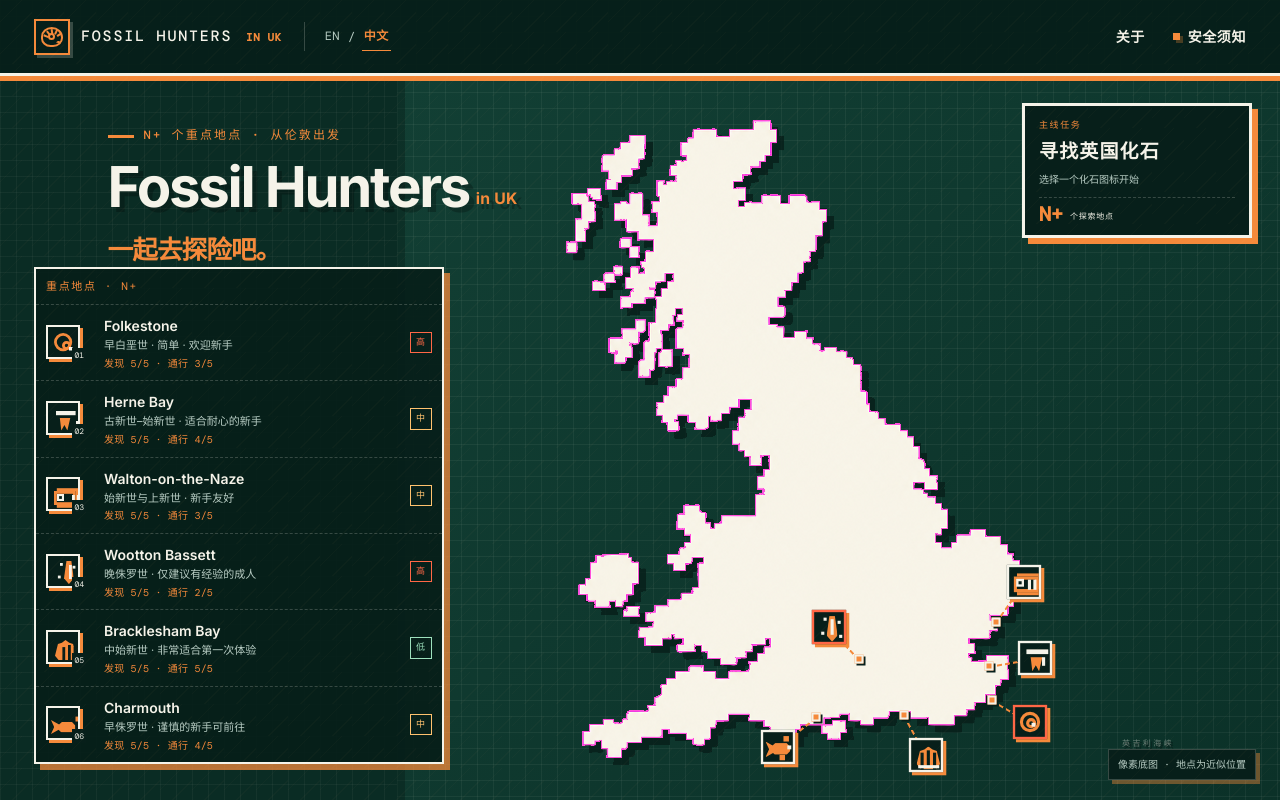
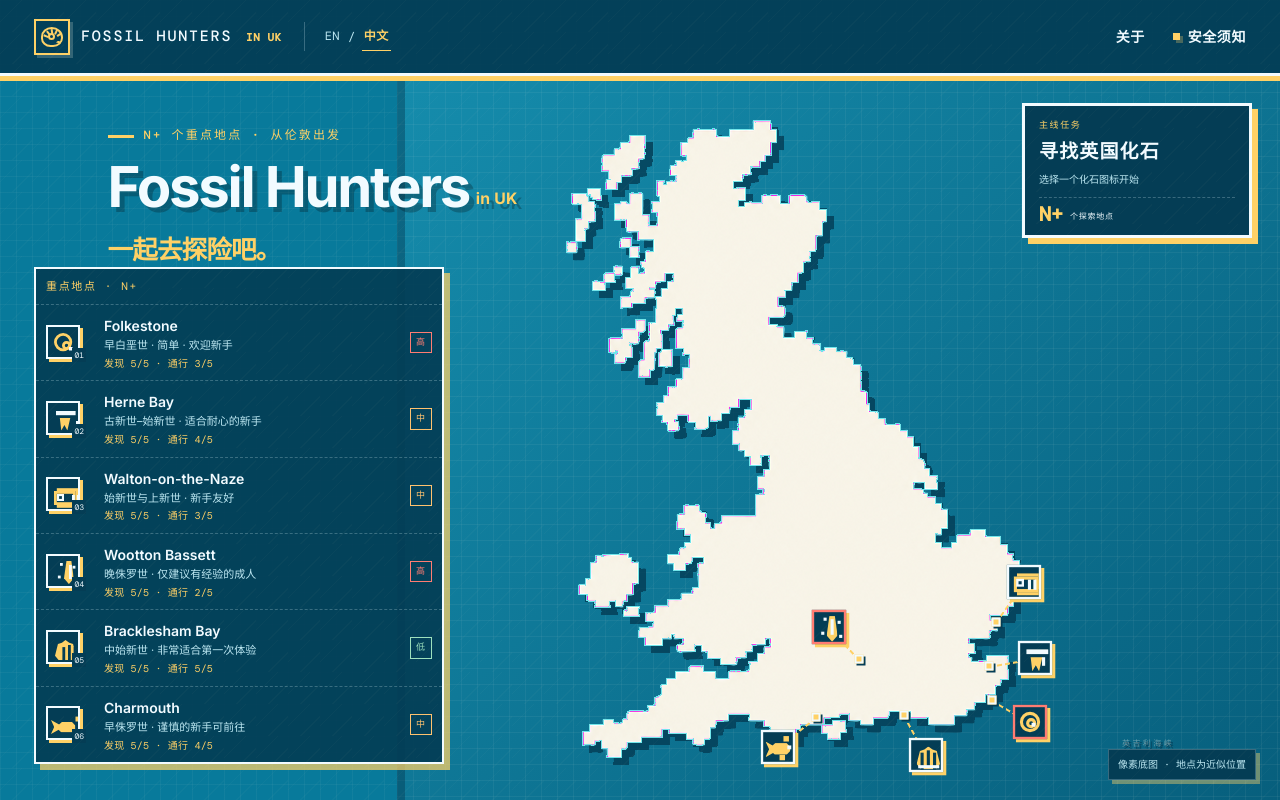
Before and after one commit to LUMINOUS1229/Uk-Fossil-Hunting, a Next.js app: page / in a window 1280 px wide. Built offline with nearby package versions, Linux system fonts and the light colour scheme.

Commit message:
Refresh site with ocean-blue theme

```diff
--- a/app/FossilMap.tsx
+++ b/app/FossilMap.tsx
@@ -109,7 +109,7 @@ const locations: Location[] = [
     source: "UK Fossils · Natural England site guidance",
     sourceLink: "https://ukfossils.co.uk/folkestone/",
     verified: "01 Aug 2026",
-    accent: "#c75b36",
+    accent: "#36c7d7",
   },
   {
     id: "herne-bay",
@@ -161,7 +161,7 @@ const locations: Location[] = [
     source: "UK Fossils field guide",
     sourceLink: "https://ukfossils.co.uk/herne-bay/",
     verified: "01 Aug 2026",
-    accent: "#3f6e6b",
+    accent: "#68ded2",
   },
   {
     id: "walton",
@@ -213,7 +213,7 @@ const locations: Location[] = [
     source: "UK Fossils · The Naze field guide",
     sourceLink: "https://ukfossils.co.uk/walton-on-the-naze/",
     verified: "01 Aug 2026",
-    accent: "#b9643d",
+    accent: "#52b9e0",
   },
   {
     id: "wootton-bassett",
@@ -264,7 +264,7 @@ const locations: Location[] = [
     source: "UK Fossils · Natural England site designation",
     sourceLink: "https://ukfossils.co.uk/wootton-bassett/",
     verified: "01 Aug 2026",
-    accent: "#6d5b3f",
+    accent: "#87d7ee",
   },
   {
     id: "bracklesham",
@@ -316,7 +316,7 @@ const locations: Location[] = [
     source: "UK Fossils field guide",
     sourceLink: "https://ukfossils.co.uk/bracklesham-bay/",
     verified: "01 Aug 2026",
-    accent: "#47766b",
+    accent: "#2dc4bd",
   },
   {
     id: "charmouth",
@@ -368,7 +368,7 @@ const locations: Location[] = [
     source: "Charmouth Heritage Coast Centre · Fossil Collecting Code",
     sourceLink: "https://charmouth.org/chcc/the-fossil-collecting-code/",
     verified: "01 Aug 2026",
-    accent: "#765341",
+    accent: "#64b9dd",
   },
 ];
 
--- a/app/globals.css
+++ b/app/globals.css
@@ -1,16 +1,16 @@
 @import "tailwindcss";
 
 :root {
-  --paper: #0a2c24;
-  --paper-deep: #071f1a;
-  --ink: #f5f3e9;
-  --ink-soft: #b8cdc4;
-  --moss: #72a998;
-  --sea: #103b32;
-  --sea-deep: #2b6658;
-  --rust: #f58a3b;
-  --danger: #ff6746;
-  --line: rgba(245, 243, 233, 0.2);
+  --paper: #087a9b;
+  --paper-deep: #043d55;
+  --ink: #f2fbff;
+  --ink-soft: #bde8f2;
+  --moss: #66ddd0;
+  --sea: #096b8b;
+  --sea-deep: #1b9ec0;
+  --rust: #ffd166;
+  --danger: #ff7c72;
+  --line: rgba(226, 248, 255, 0.24);
 }
 
 * {
@@ -2708,7 +2708,7 @@ body {
 .site-shell::before {
   opacity: .13;
   mix-blend-mode: screen;
-  background: repeating-linear-gradient(135deg, transparent 0 15px, rgba(245, 138, 59, .18) 15px 16px);
+  background: repeating-linear-gradient(135deg, transparent 0 15px, rgba(255, 209, 102, .18) 15px 16px);
   background-size: 32px 32px;
 }
 
@@ -2735,7 +2735,7 @@ body {
 }
 
 .dino-track {
-  background: linear-gradient(to bottom, transparent 61px, rgba(43, 102, 88, .22) 61px);
+  background: linear-gradient(to bottom, transparent 61px, rgba(102, 221, 208, .24) 61px);
 }
 
 .dino-track::before {
@@ -2750,7 +2750,7 @@ body {
 .topbar {
   height: 76px;
   border-bottom: 3px solid var(--ink);
-  background: rgba(7, 31, 26, .94);
+  background: rgba(4, 61, 85, .94);
   box-shadow: 0 5px 0 var(--rust);
   backdrop-filter: none;
 }
@@ -2781,7 +2781,7 @@ body {
 
 .alert-dot {
   border-radius: 0;
-  box-shadow: 3px 3px 0 rgba(245, 138, 59, .28);
+  box-shadow: 3px 3px 0 rgba(255, 209, 102, .28);
 }
 
 .overview {
@@ -2803,8 +2803,8 @@ body {
 .guide-scope {
   border-top: 3px solid var(--ink);
   border-bottom-color: var(--line);
-  background: rgba(7, 31, 26, .46);
-  box-shadow: 5px 5px 0 rgba(245, 138, 59, .26);
+  background: rgba(4, 61, 85, .54);
+  box-shadow: 5px 5px 0 rgba(255, 209, 102, .26);
 }
 
 .guide-scope dt {
@@ -2821,9 +2821,9 @@ body {
   background:
     linear-gradient(rgba(245, 243, 233, .055) 1px, transparent 1px),
     linear-gradient(90deg, rgba(245, 243, 233, .055) 1px, transparent 1px),
-    linear-gradient(135deg, #123f34, #0b3128);
+    linear-gradient(135deg, #158cac, #075f7d);
   background-size: 16px 16px, 16px 16px, 100% 100%;
-  box-shadow: inset 8px 0 0 rgba(7, 31, 26, .45);
+  box-shadow: inset 8px 0 0 rgba(4, 61, 85, .45);
 }
 
 .uk-map::before,
@@ -2905,7 +2905,7 @@ body {
 }
 
 .uk-silhouette {
-  filter: drop-shadow(7px 7px 0 rgba(7, 31, 26, .82));
+  filter: drop-shadow(7px 7px 0 rgba(4, 61, 85, .82));
 }
 
 .land {
@@ -3216,7 +3216,7 @@ body {
   border: 2px solid var(--ink-soft);
   border-radius: 0;
   background: var(--paper-deep);
-  box-shadow: 3px 3px 0 rgba(245, 138, 59, .55);
+  box-shadow: 3px 3px 0 rgba(255, 209, 102, .55);
 }
 
 .future-marker > span::after {
@@ -3236,8 +3236,8 @@ body {
 .location-list {
   width: min(405px, 29vw);
   border: 2px solid var(--ink);
-  background: rgba(7, 31, 26, .92);
-  box-shadow: 6px 6px 0 rgba(245, 138, 59, .75);
+  background: rgba(4, 61, 85, .92);
+  box-shadow: 6px 6px 0 rgba(255, 209, 102, .72);
   backdrop-filter: none;
 }
 
@@ -3297,7 +3297,7 @@ body {
   padding: 10px;
   border: 2px solid var(--ink);
   background: var(--paper-deep);
-  box-shadow: 5px 5px 0 rgba(245, 138, 59, .6);
+  box-shadow: 5px 5px 0 rgba(255, 209, 102, .6);
 }
 
 .toggle-track {
@@ -3352,7 +3352,7 @@ body {
 .detail-safety,
 .section-nav,
 .field-legend {
-  background: rgba(7, 31, 26, .95);
+  background: rgba(4, 61, 85, .95);
   color: var(--ink);
   backdrop-filter: none;
 }
@@ -3378,8 +3378,8 @@ body {
 
 .field-land {
   border: 3px solid var(--ink);
-  background: rgba(245, 243, 233, .9);
-  box-shadow: 7px 7px 0 rgba(245, 138, 59, .35);
+  background: rgba(226, 248, 255, .9);
+  box-shadow: 7px 7px 0 rgba(255, 209, 102, .35);
 }
 
 .field-water {
@@ -3519,11 +3519,11 @@ body {
 
 .uk-silhouette {
   filter:
-    drop-shadow(1px 0 0 #ff4fd8)
-    drop-shadow(-1px 0 0 #ff4fd8)
-    drop-shadow(0 1px 0 #ff4fd8)
-    drop-shadow(0 -1px 0 #ff4fd8)
-    drop-shadow(7px 7px 0 rgba(7, 31, 26, .82));
+    drop-shadow(1px 0 0 #72e6eb)
+    drop-shadow(-1px 0 0 #72e6eb)
+    drop-shadow(0 1px 0 #72e6eb)
+    drop-shadow(0 -1px 0 #72e6eb)
+    drop-shadow(7px 7px 0 rgba(4, 61, 85, .82));
 }
 
 .uk-silhouette-image {
@@ -3652,7 +3652,7 @@ body {
   color: var(--ink-soft);
   font-family: var(--font-mono), monospace;
   font-size: 10px;
-  box-shadow: 4px 4px 0 rgba(245, 138, 59, .42);
+  box-shadow: 4px 4px 0 rgba(255, 209, 102, .42);
 }
 
 .map-marker {
```
